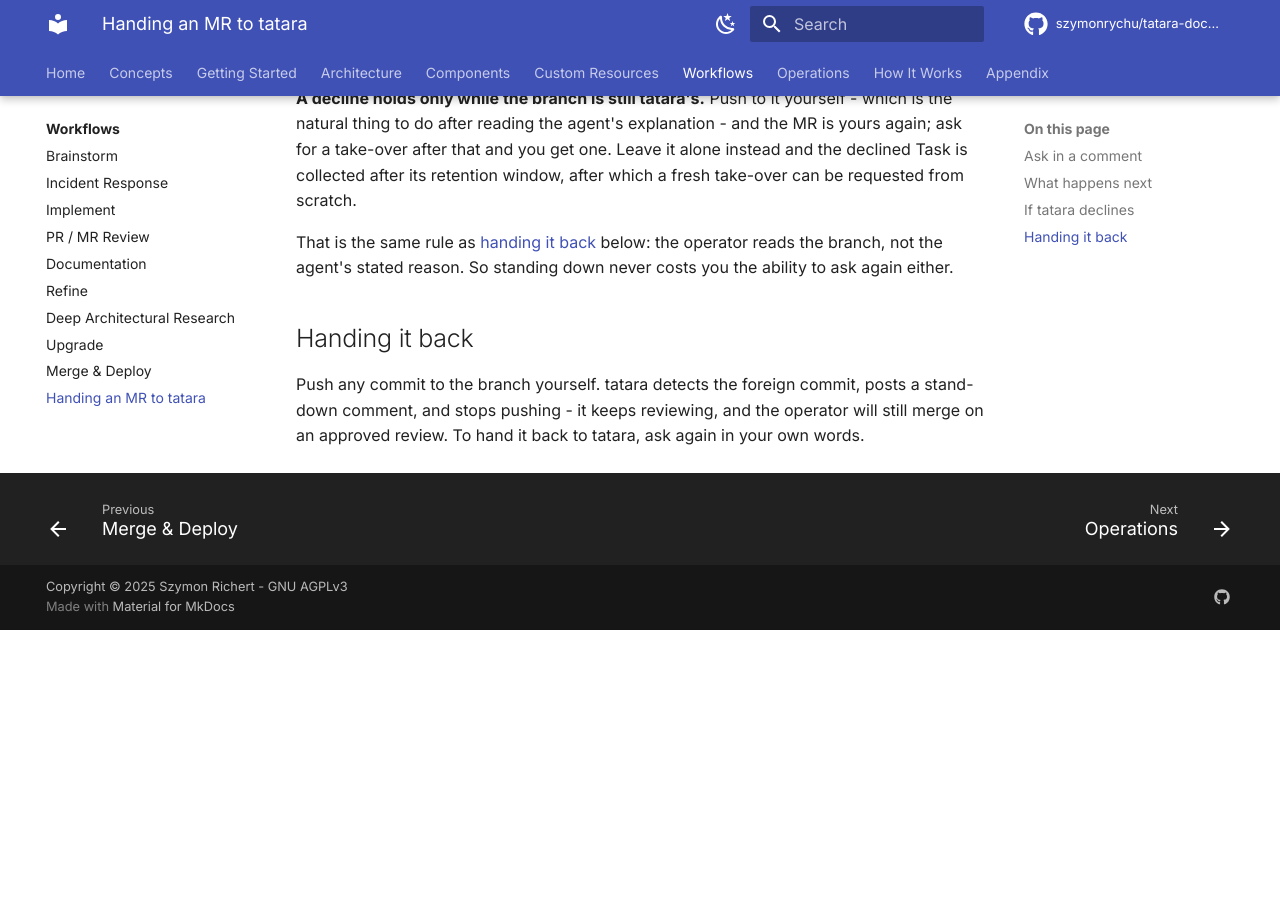
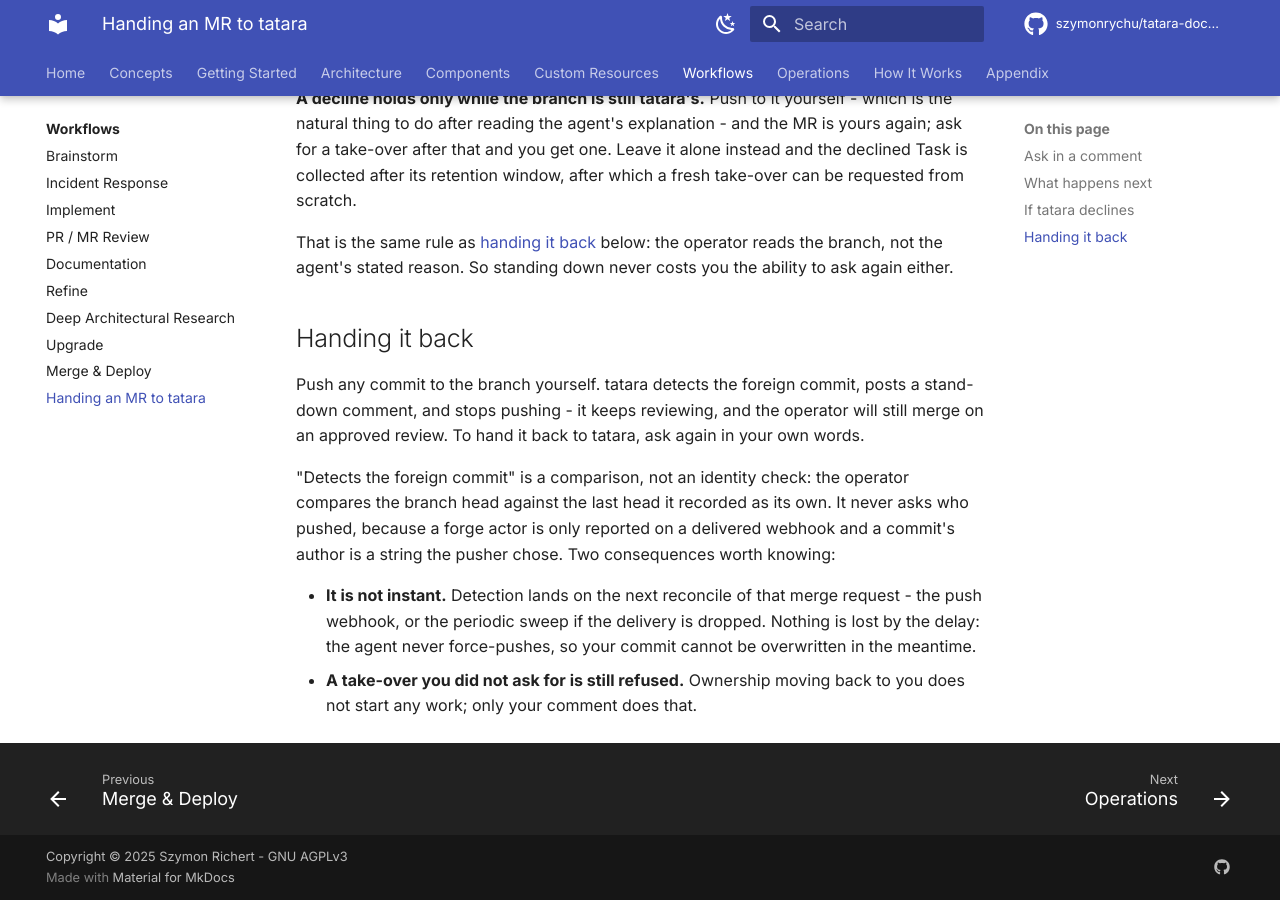
Before and after one commit to szymonrychu/tatara-documentation, an MkDocs documentation site: the page built from docs/workflows/mr-takeover.md, in a window 1280 px wide and 900 px high, scrolled down 1207 px. Built offline with MkDocs 1.6.1 and Material for MkDocs 9.7.7, drawn with Linux system fonts in a browser that asks for light colours; comment, search, counter and statistics services are not loaded; the version menu is left out; before the commit the page ends 1837 px from its top, so only the background shows below that.

Commit message:
docs(takeover): say what "detects the foreign commit" actually compares
The operator has no pusher identity to read - a forge actor is only reported on
a delivered webhook, and a commit author is a string the pusher chose - so the
stand-down fires on branch head != the last head tatara recorded as its own.
The page said "detects the foreign commit", which reads as an identity check.

Two maintainer-visible consequences follow and neither was written down: the
detection lands on the next reconcile rather than instantly (harmless, because
the agent never force-pushes), and ownership returning to you does not itself
start anything - only a comment does.

Companion to the operator's round-3 correction of the same claim in
parkOwnerTask.

```diff
--- a/docs/workflows/mr-takeover.md
+++ b/docs/workflows/mr-takeover.md
@@ -63,3 +63,16 @@
 posts a stand-down comment, and stops pushing - it keeps reviewing, and the
 operator will still merge on an approved review. To hand it back to tatara,
 ask again in your own words.
+
+"Detects the foreign commit" is a comparison, not an identity check: the
+operator compares the branch head against the last head it recorded as its own.
+It never asks who pushed, because a forge actor is only reported on a delivered
+webhook and a commit's author is a string the pusher chose. Two consequences
+worth knowing:
+
+- **It is not instant.** Detection lands on the next reconcile of that merge
+  request - the push webhook, or the periodic sweep if the delivery is dropped.
+  Nothing is lost by the delay: the agent never force-pushes, so your commit
+  cannot be overwritten in the meantime.
+- **A take-over you did not ask for is still refused.** Ownership moving back to
+  you does not start any work; only your comment does that.
```
